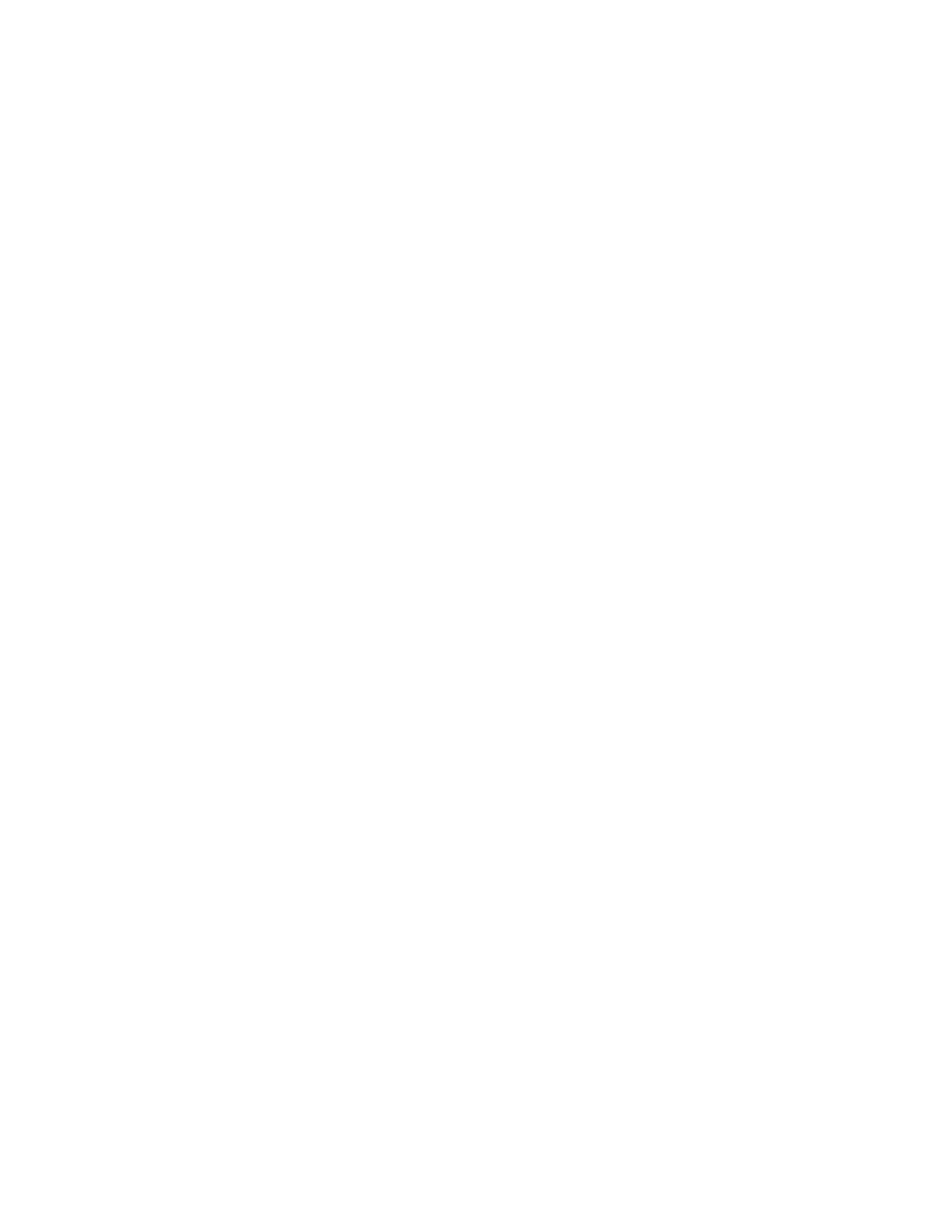
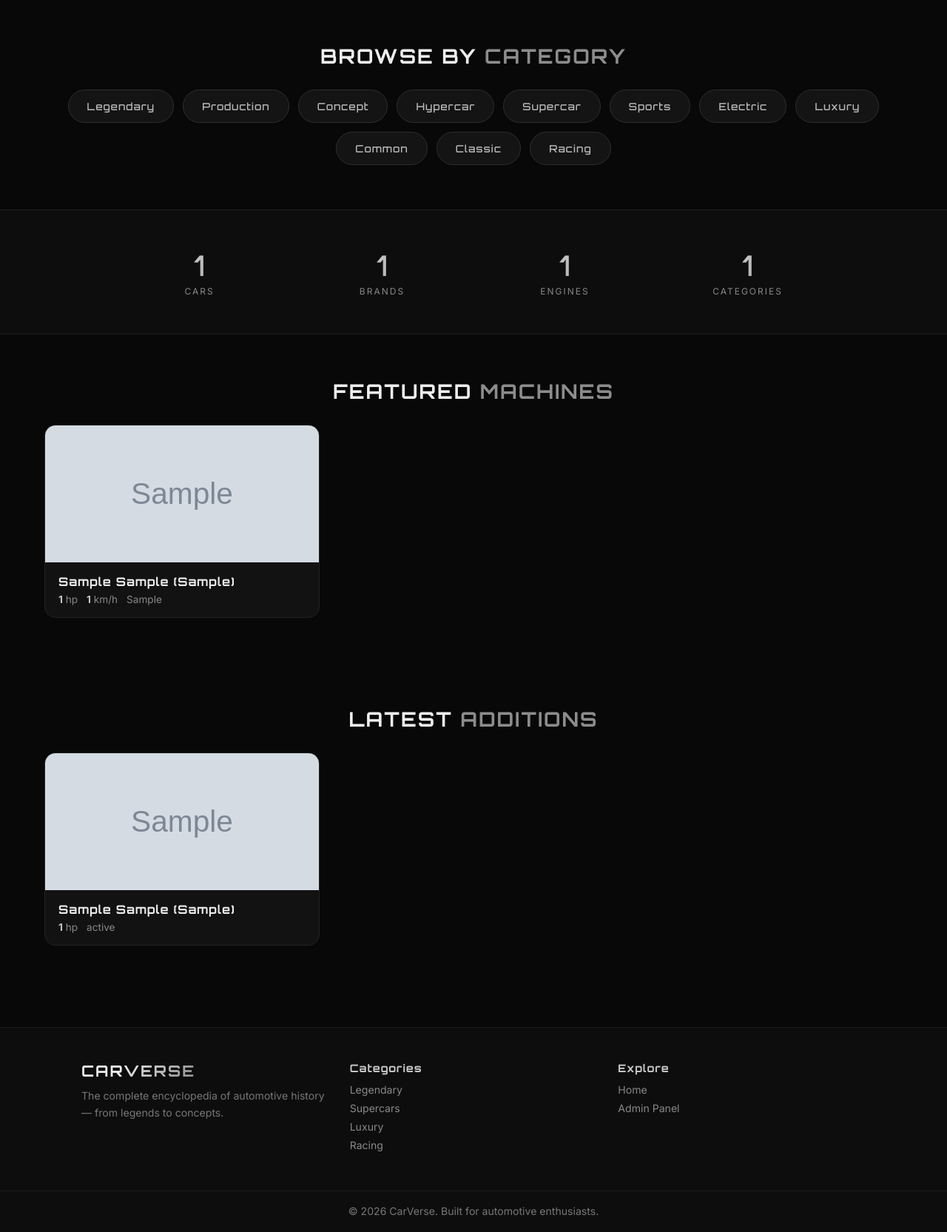
Before and after one commit to ara099455-png/carverse, a Flask app: page / in a window 1280 px wide. Before the commit the part shown is empty. Shown: the part 657-2322 px from the top of the page at 74% size. Before the commit the page ends 22 px from the top, so only its background shows below. Run offline with Flask 3, Linux system fonts and the light colour scheme; tables that the repository leaves empty hold one stand-in row (values such as "Sample post"); grey boxes marked "Sample" are stand-in pictures.

Commit message:
Update index.html

```diff
--- a/templates/index.html
+++ b/templates/index.html
@@ -1 +1,80 @@
-hdl
+{% extends "base.html" %}
+{% block title %}CarVerse — The Ultimate Car Encyclopedia{% endblock %}
+{% block content %}
+
+<!-- ================= HERO ================= -->
+<section class="hero">
+  <div class="hero-content fade-in">
+    <h1>THE ULTIMATE<br><span class="silver-text">CAR ENCYCLOPEDIA</span></h1>
+    <p>Explore, customize and calculate the performance of every machine ever built.</p>
+    <div class="hero-search">
+      <input type="text" id="hero-search" placeholder="Try: Ferrari LaFerrari, BMW M5, Toyota Supra…" autocomplete="off">
+      <div id="hero-search-results" class="search-dropdown"></div>
+    </div>
+  </div>
+</section>
+
+<!-- ================= CATEGORIES ================= -->
+<section class="section">
+  <h2 class="section-title">BROWSE BY <span>CATEGORY</span></h2>
+  <div class="cat-grid">
+    {% for cat in categories %}
+    <a href="/category/{{ cat }}" class="cat-chip">{{ cat }}</a>
+    {% endfor %}
+  </div>
+</section>
+
+<!-- ================= STATS ================= -->
+<div class="stats-band">
+  <div class="stats-grid">
+    <div><div class="stat-num" id="stat-cars">0</div><div class="stat-label">Cars</div></div>
+    <div><div class="stat-num" id="stat-brands">0</div><div class="stat-label">Brands</div></div>
+    <div><div class="stat-num" id="stat-engines">0</div><div class="stat-label">Engines</div></div>
+    <div><div class="stat-num" id="stat-categories">0</div><div class="stat-label">Categories</div></div>
+  </div>
+</div>
+
+<!-- ================= FEATURED ================= -->
+<section class="section">
+  <h2 class="section-title">FEATURED <span>MACHINES</span></h2>
+  <div class="car-grid">
+    {% for car in featured %}
+    <a href="/car/{{ car.id }}" class="car-card">
+      <img src="{{ car.image_url }}" referrerpolicy="no-referrer"
+           onerror="this.onerror=null;this.src='https://placehold.co/600x380/141414/c5c9c7?text=CarVerse'"
+           alt="{{ car.full_name }}">
+      <div class="car-card-body">
+        <h3>{{ car.full_name }}</h3>
+        <div class="meta">
+          <span><b>{{ car.horsepower }}</b> hp</span>
+          <span><b>{{ car.top_speed }}</b> km/h</span>
+          <span>{{ car.category }}</span>
+        </div>
+      </div>
+    </a>
+    {% endfor %}
+  </div>
+</section>
+
+<!-- ================= LATEST ================= -->
+<section class="section">
+  <h2 class="section-title">LATEST <span>ADDITIONS</span></h2>
+  <div class="car-grid">
+    {% for car in latest %}
+    <a href="/car/{{ car.id }}" class="car-card">
+      <img src="{{ car.image_url }}" referrerpolicy="no-referrer"
+           onerror="this.onerror=null;this.src='https://placehold.co/600x380/141414/c5c9c7?text=CarVerse'"
+           alt="{{ car.full_name }}">
+      <div class="car-card-body">
+        <h3>{{ car.full_name }}</h3>
+        <div class="meta">
+          <span><b>{{ car.horsepower }}</b> hp</span>
+          <span>{{ car.status }}</span>
+        </div>
+      </div>
+    </a>
+    {% endfor %}
+  </div>
+</section>
+
+{% endblock %}
```
